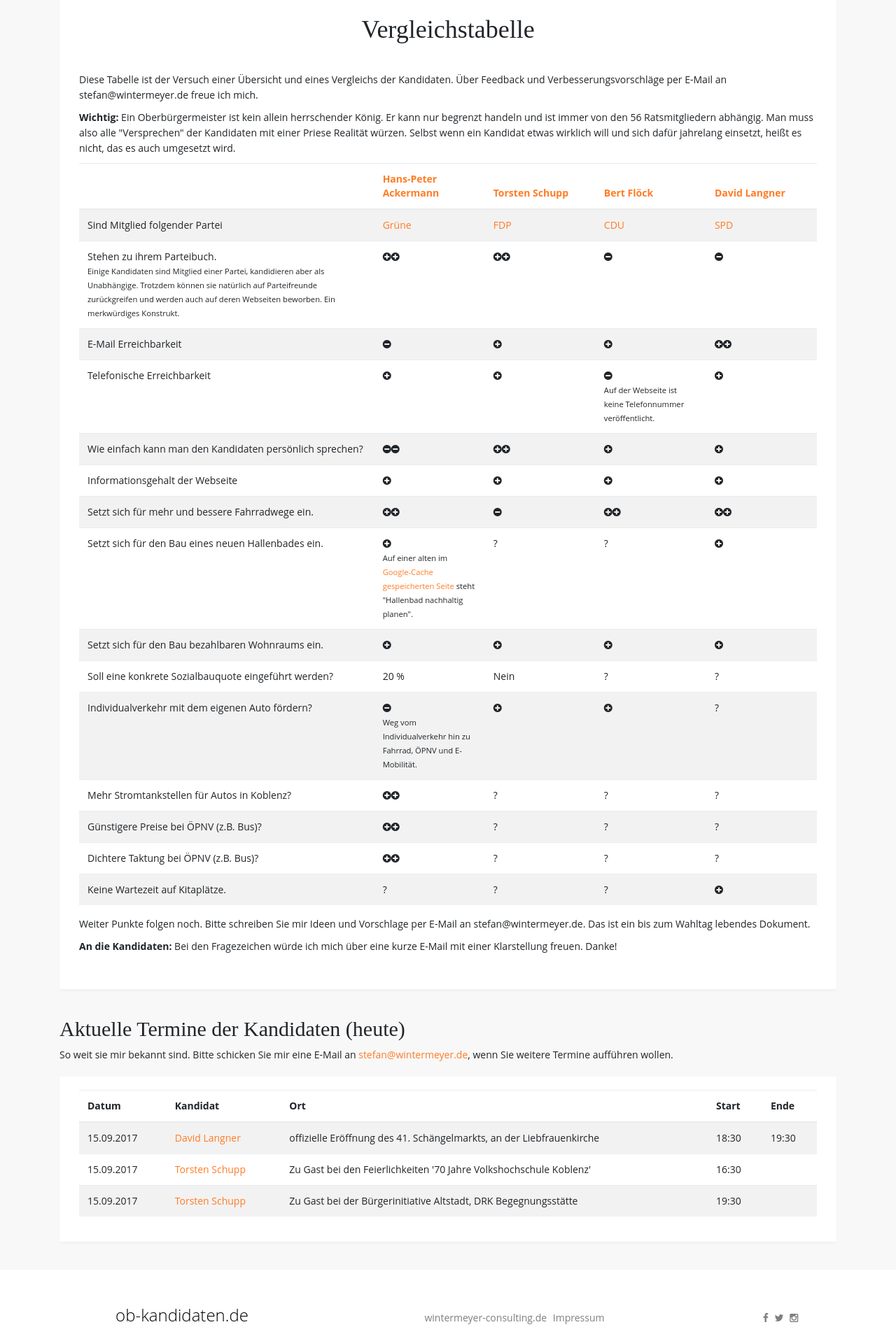
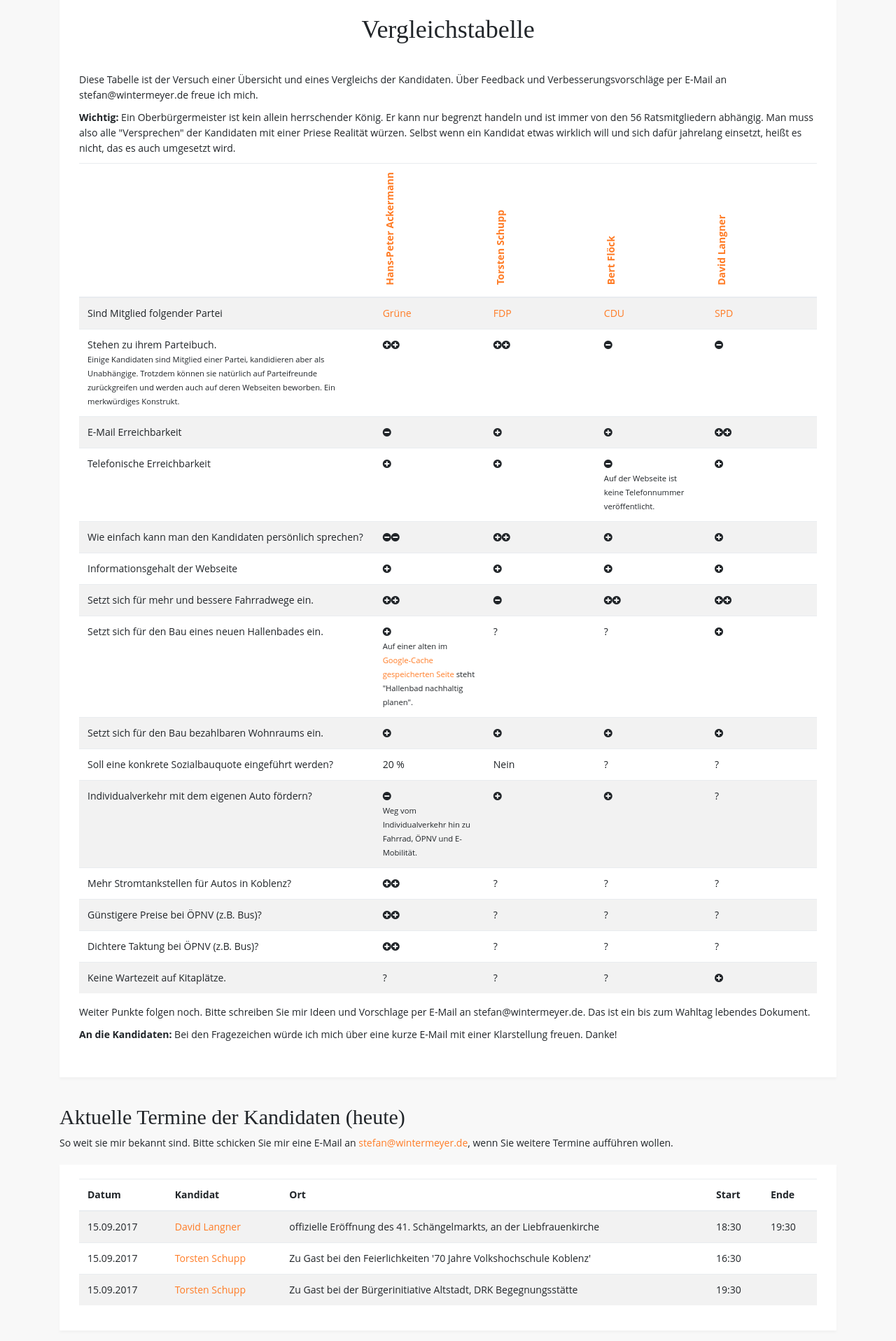
Before and after one commit to wintermeyer/www.ob-kandidaten.de, a Jekyll site: the page built from jekyll/index.html, in a window 1280 px wide. Shown: the part 1499-3416 px from the top of the page at 70% size. Built offline with Jekyll 4.4.1, drawn with Linux system fonts in a browser that asks for light colours.

Commit message:
added responsive tables and rotated table header links

```diff
--- a/jekyll/_includes/vergleichstabelle.html
+++ b/jekyll/_includes/vergleichstabelle.html
@@ -11,6 +11,7 @@
 
         <p><strong>Wichtig:</strong> Ein Oberbürgermeister ist kein allein herrschender König. Er kann nur begrenzt handeln und ist immer von den 56 Ratsmitgliedern abhängig. Man muss also alle "Versprechen" der Kandidaten mit einer Priese Realität würzen. Selbst wenn ein Kandidat etwas wirklich will und sich dafür jahrelang einsetzt, heißt es nicht, das es auch umgesetzt wird.</p>
 
+        <div class="responsive-table">
           <table class="table table-striped">
             <thead>
               <tr>
@@ -129,6 +130,7 @@
               </tr>
             </tbody>
           </table>
+        </div>
         <p>Weiter Punkte folgen noch. Bitte schreiben Sie mir Ideen und Vorschlage per E-Mail an stefan@wintermeyer.de. Das ist ein bis zum Wahltag lebendes Dokument.</p>
         <p><strong>An die Kandidaten:</strong> Bei den Fragezeichen würde ich mich über eine kurze E-Mail mit einer Klarstellung freuen. Danke!</p>
       </div>
--- a/jekyll/css/custom.css
+++ b/jekyll/css/custom.css
@@ -1 +1,12 @@
 /* Add custom styles here */
+
+/* This will make a table 'scrollable' in x direction if needed */
+.responsive-table {
+  overflow-x: auto;
+}
+
+/* rotates the table head links in vertical direction */
+.responsive-table thead a {
+  writing-mode: vertical-rl;
+  transform: rotate(180deg);
+}
--- a/jekyll/index.html
+++ b/jekyll/index.html
@@ -79,7 +79,7 @@ description: >
     <div class="container">
       <h2>Aktuelle Termine der Kandidaten (heute)</h2>
       <p>So weit sie mir bekannt sind. Bitte schicken Sie mir eine E-Mail an <a href="mailto:stefan@wintemreyer.de">stefan@wintermeyer.de</a>, wenn Sie weitere Termine aufführen wollen.</p>
-      <div class="block">
+      <div class="block responsive-table">
         <table class="table table-striped">
           <thead>
             <tr>
```
Lines whose indentation alone changed are shown as unchanged.
